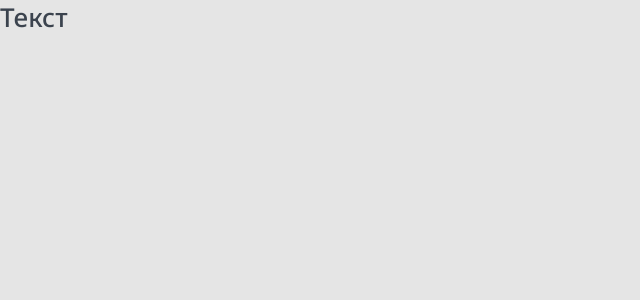
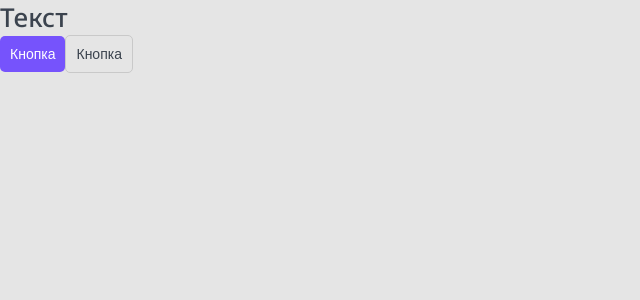
Before and after one commit to vanbai/top-app, a Next.js app in the folder top-app/: page / in a window 1280 px wide. Shown: the top 300 px of the page, without its empty margins (0-640 px from the left). Built offline with nearby package versions, Linux system fonts and the light colour scheme.

Commit message:
add buttons

```diff
--- /dev/null
+++ b/top-app/components/Button/Button.module.css
@@ -0,0 +1,32 @@
+.button {
+    display: inline-block;
+
+    box-sizing: border-box;
+    padding: 10px;
+
+    cursor: pointer;
+    text-align: center;
+    border: none;
+    border-radius: 5px;
+
+    font-size: 14px;
+    transition: all 0.2s;
+}
+
+.primary {
+    color: var(--white);
+    background-color: var(--primary);
+}
+.primary:hover {
+    background-color: var(--primary-hover);
+}
+
+.ghost {
+    color: var(--black);
+    background: none;
+    border: 1px solid var(--light-gray);
+}
+.ghost:hover {
+    color: var(--black);
+    background-color: var(--white);
+}
--- /dev/null
+++ b/top-app/components/Button/Button.props.ts
@@ -0,0 +1,6 @@
+import { ButtonHTMLAttributes, DetailedHTMLProps, ReactNode } from "react";
+
+export interface ButtonProps extends DetailedHTMLProps<ButtonHTMLAttributes<HTMLButtonElement>, HTMLButtonElement> {
+    children: ReactNode;
+    appearance: 'primary' | 'ghost';
+}
--- /dev/null
+++ b/top-app/components/Button/Button.tsx
@@ -0,0 +1,16 @@
+import styles from "./Button.module.css";
+import { ButtonProps } from "./Button.props";
+import cn from 'classnames';
+
+export const Button = ({ children, appearance, className, ...props }: ButtonProps): JSX.Element => {
+    return (
+        <button className={cn(styles.button, className, {
+            [styles.primary]: appearance == 'primary',
+            [styles.ghost]: appearance == 'ghost'
+        })}
+        {...props}
+        >
+            {children}
+        </button>
+    )
+};
--- a/top-app/components/Htag/Htag.props.ts
+++ b/top-app/components/Htag/Htag.props.ts
@@ -1,5 +1,4 @@
 import { ReactNode } from "react";
-
 
 export interface HtagProps {
     tag: 'h1' | 'h2' | 'h3';
--- a/top-app/components/Htag/Htag.tsx
+++ b/top-app/components/Htag/Htag.tsx
@@ -1,6 +1,6 @@
 import { HtagProps } from "./Htag.props";
 import styles from "./Htag.module.css";
-
+import cn from "classnames";
 
 export const Htag = ({ tag, children }: HtagProps): JSX.Element => {
     switch(tag) {
--- a/top-app/components/index.ts
+++ b/top-app/components/index.ts
@@ -1 +1,2 @@
 export * from './Htag/Htag';
+export * from './Button/Button';
--- a/top-app/package.json
+++ b/top-app/package.json
@@ -10,6 +10,7 @@
     "stylelint": "stylelint \"**/*.css\" --fix"
   },
   "dependencies": {
+    "classnames": "^2.3.2",
     "next": "13.0.3",
     "react": "18.2.0",
     "react-dom": "18.2.0"
--- a/top-app/pages/index.tsx
+++ b/top-app/pages/index.tsx
@@ -1,10 +1,12 @@
-import { Htag } from "../components";
+import { Button, Htag } from "../components";
 
 
 export default function Home(): JSX.Element {
     return (
         <>
             <Htag tag="h1">Текст</Htag>
+            <Button appearance="primary">Кнопка</Button>
+            <Button appearance="ghost">Кнопка</Button>
         </>
     );
 }
--- a/top-app/styles/globals.css
+++ b/top-app/styles/globals.css
@@ -22,8 +22,10 @@
 
 :root {
 	--black: #3B434E;
-	--white: #fff;
+	--light-gray: #C9C9C9;
+	--white: #FFF;
 	--primary: #7653FC;
+	--primary-hover: #6344DF;
 	--red: #FC836D;
 	--green: #1DC37E;
 	--light-green: #C8F8E4;
```
Also changed, not shown: 1 other file (tests, documents, lock files or other folders).
